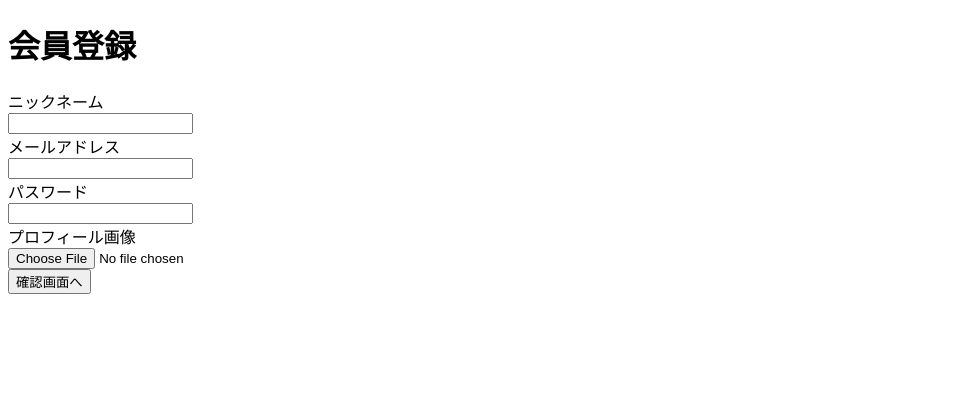
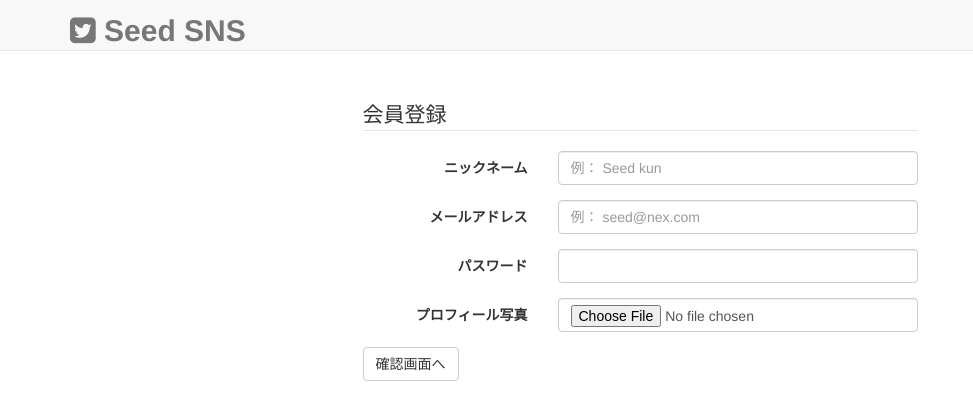
Before and after one commit to shinya-nexseed/20170213_seed_sns, a PHP site: page /join/index.php in a window 1280 px wide. Shown: the top 420 px of the page, without its empty margins (0-973 px from the left). Run offline with PHP 8.4, Linux system fonts and the light colour scheme.

Commit message:
会員登録の流れ ログイン機能

```diff
--- a/join/check.php
+++ b/join/check.php
@@ -16,6 +16,7 @@ if (!empty($_POST)) {
 		$nick_name = $_SESSION['join']['nick_name'];
 		$email = $_SESSION['join']['email'];
 		$password = $_SESSION['join']['password'];
+		$password = sha1($password);
 		$picture_path = $_SESSION['join']['picture_path'];
 		// DBに会員情報を登録
 		try{
@@ -33,8 +34,12 @@ if (!empty($_POST)) {
 				$stmt->execute($data);
 
 				// $_SESSIONの情報を削除
+				unset($_SESSION['join']);
 
 				// thanks.phpへ遷移
+				header('Location: thanks.php');
+				exit();
+
 		} catch(PDOException $e) {
 				// 例外が発生した場合の処理
 				echo 'SQL文実行時エラー: ' . $e->getMessage();
--- a/join/index.php
+++ b/join/index.php
@@ -87,39 +87,85 @@ if (!empty($_POST)) {
 		}
 }
 
-
-
 ?>
 
 <!DOCTYPE html>
-<html>
+<html lang="ja">
   <head>
-	<title></title>
+    <meta charset="utf-8">
+    <meta http-equiv="X-UA-Compatible" content="IE=edge">
+    <meta name="viewport" content="width=device-width, initial-scale=1">
+
+    <title>SeedSNS</title>
+
+    <!-- Bootstrap -->
+    <link href="../assets/css/bootstrap.css" rel="stylesheet">
+    <link href="../assets/font-awesome/css/font-awesome.css" rel="stylesheet">
+    <link href="../assets/css/form.css" rel="stylesheet">
+    <link href="../assets/css/timeline.css" rel="stylesheet">
+    <link href="../assets/css/main.css" rel="stylesheet">
+    <!--
+      designフォルダ内では2つパスの位置を戻ってからcssにアクセスしていることに注意！
+     -->
+
   </head>
   <body>
-	<h1>会員登録</h1>
-	<form method="POST" action="index.php" enctype="multipart/form-data">
-		<div>
-			<label>ニックネーム</label><br>
-			<input type="text" name="nick_name" value="<?php echo $nick_name; ?>">
+  <nav class="navbar navbar-default navbar-fixed-top">
+      <div class="container">
+          <!-- Brand and toggle get grouped for better mobile display -->
+          <div class="navbar-header page-scroll">
+              <button type="button" class="navbar-toggle" data-toggle="collapse" data-target="#bs-example-navbar-collapse-1">
+                  <span class="sr-only">Toggle navigation</span>
+                  <span class="icon-bar"></span>
+                  <span class="icon-bar"></span>
+                  <span class="icon-bar"></span>
+              </button>
+              <a class="navbar-brand" href="index.html"><span class="strong-title"><i class="fa fa-twitter-square"></i> Seed SNS</span></a>
+          </div>
+          <!-- Collect the nav links, forms, and other content for toggling -->
+          <div class="collapse navbar-collapse" id="bs-example-navbar-collapse-1">
+              <ul class="nav navbar-nav navbar-right">
+              </ul>
+          </div>
+          <!-- /.navbar-collapse -->
+      </div>
+      <!-- /.container-fluid -->
+  </nav>
+
+  <div class="container">
+    <div class="row">
+      <div class="col-md-6 col-md-offset-3 content-margin-top">
+        <legend>会員登録</legend>
+        <form method="post" action="" class="form-horizontal" role="form" enctype="multipart/form-data">
+          <!-- ニックネーム -->
+          <div class="form-group">
+            <label class="col-sm-4 control-label">ニックネーム</label>
+            <div class="col-sm-8">
+              <input type="text" name="nick_name" class="form-control" placeholder="例： Seed kun">
               <?php if(isset($errors['nick_name']) && $errors['nick_name'] == 'blank'): ?> <!-- コロン構文 -->
               	<p style="color: red; font-size: 10px; margin-top: 2px;">
               		ニックネームを入力してください
               	</p>
               <?php endif; ?>
             </div>
-		<div>
-			<label>メールアドレス</label><br>
-			<input type="email" name="email" value="<?php echo $email; ?>">
+          </div>
+          <!-- メールアドレス -->
+          <div class="form-group">
+            <label class="col-sm-4 control-label">メールアドレス</label>
+            <div class="col-sm-8">
+              <input type="email" name="email" class="form-control" placeholder="例： seed@nex.com">
               <?php if(isset($errors['email']) && $errors['email'] == 'blank'): ?> <!-- コロン構文 -->
               	<p style="color: red; font-size: 10px; margin-top: 2px;">
               		メールアドレスを入力してください
               	</p>
               <?php endif; ?>
             </div>
-		<div>
-			<label>パスワード</label><br>
-			<input type="password" name="password" value="<?php echo $password; ?>">
+          </div>
+          <!-- パスワード -->
+          <div class="form-group">
+            <label class="col-sm-4 control-label">パスワード</label>
+            <div class="col-sm-8">
+              <input type="password" name="password" class="form-control" placeholder="">
               <?php if(isset($errors['password']) && $errors['password'] == 'blank'): ?> <!-- コロン構文 -->
               	<p style="color: red; font-size: 10px; margin-top: 2px;">
               		パスワードを入力してください
@@ -131,9 +177,12 @@ if (!empty($_POST)) {
               	</p>
               <?php endif; ?>
             </div>
-		<div>
-			<label>プロフィール画像</label><br>
-			<input type="file" name="picture_path">
+          </div>
+          <!-- プロフィール写真 -->
+          <div class="form-group">
+            <label class="col-sm-4 control-label">プロフィール写真</label>
+            <div class="col-sm-8">
+              <input type="file" name="picture_path" class="form-control">
               <?php if(isset($errors['picture_path']) && $errors['picture_path'] == 'blank'): ?> <!-- コロン構文 -->
 				<p style="color: red; font-size: 10px; margin-top: 2px;">
 					プロフィール画像を選択してください
@@ -152,7 +201,17 @@ if (!empty($_POST)) {
 				</p>
 			<?php endif; ?>
             </div>
-		<input type="submit" value="確認画面へ">
+          </div>
+
+          <input type="submit" class="btn btn-default" value="確認画面へ">
         </form>
+      </div>
+    </div>
+  </div>
+
+    <!-- jQuery (necessary for Bootstrap's JavaScript plugins) -->
+    <script src="../assets/js/jquery-3.1.1.js"></script>
+    <script src="../assets/js/jquery-migrate-1.4.1.js"></script>
+    <script src="../assets/js/bootstrap.js"></script>
   </body>
 </html>
```
Also changed, not shown: join/thanks.php (added, +60 -0 lines), login.php (added, +70 -0 lines), top.php (added, +18 -0 lines). Lines whose indentation alone changed are shown as unchanged.
